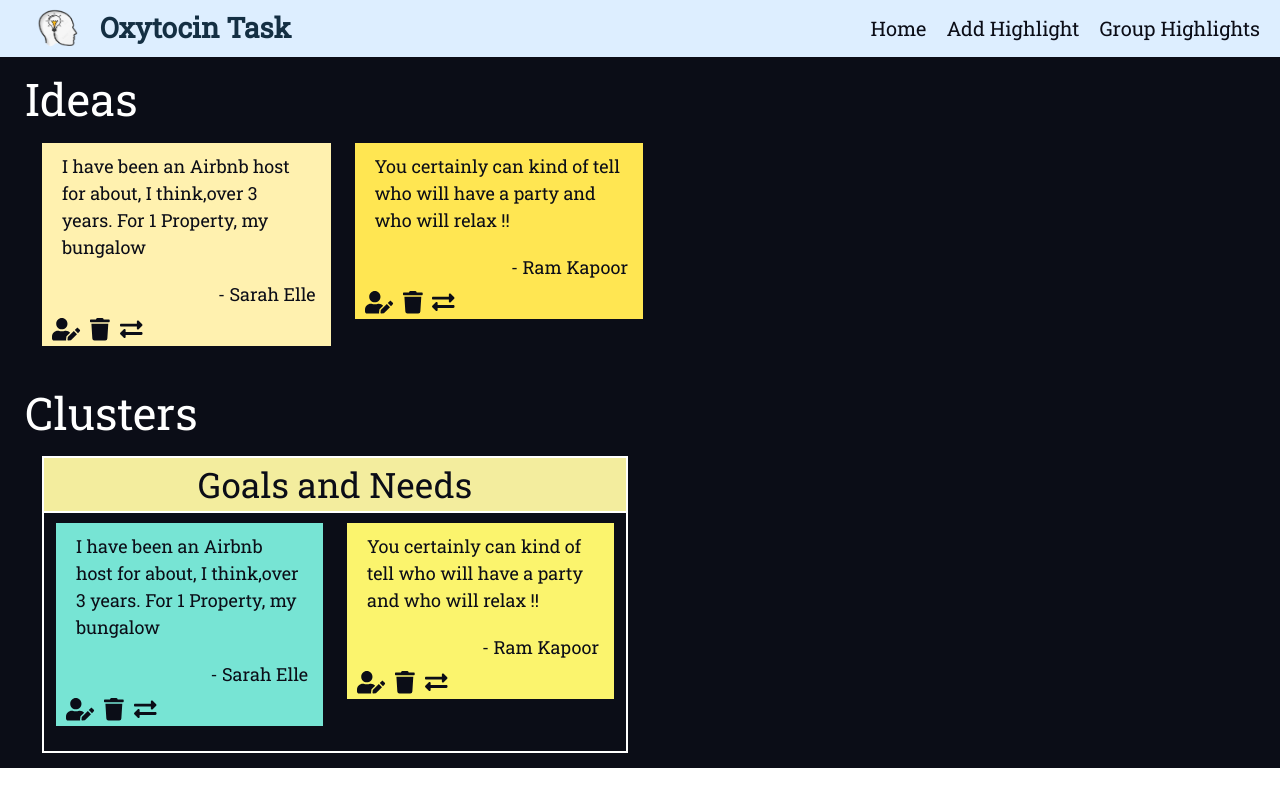
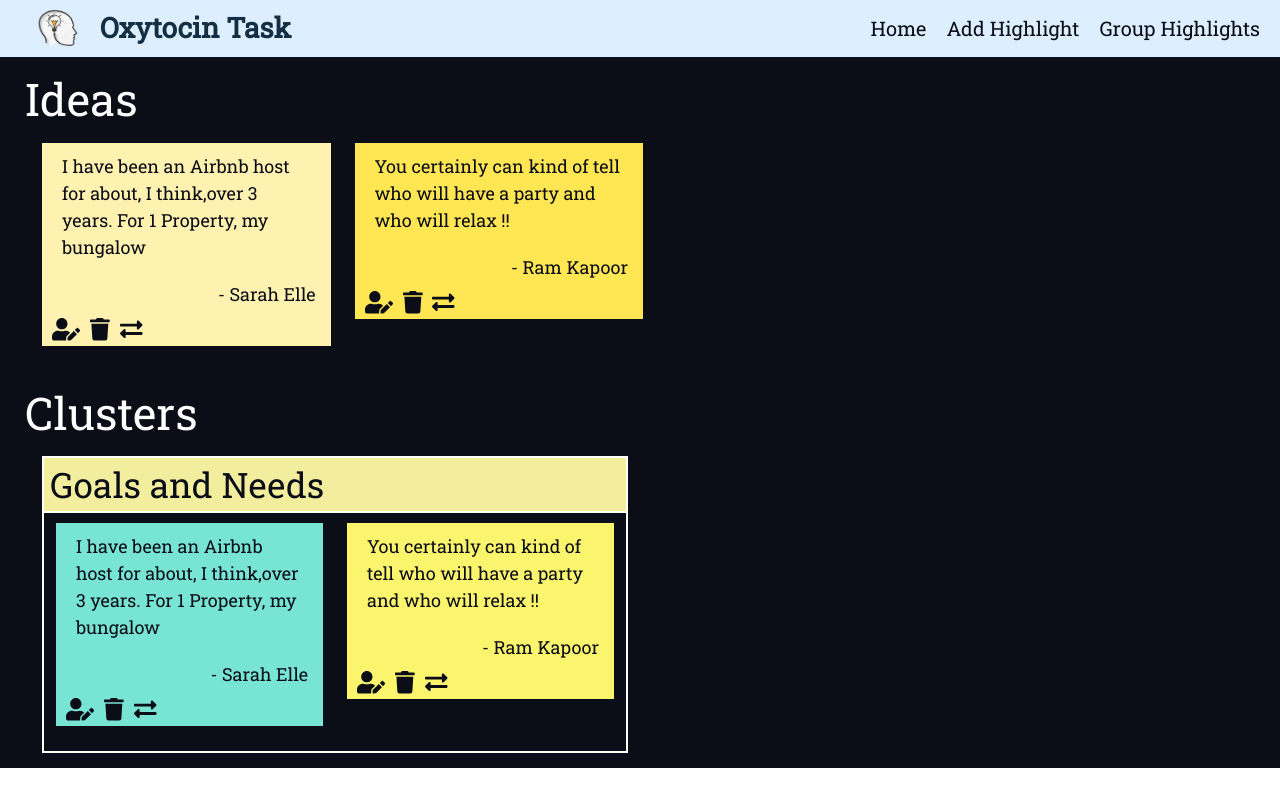
Before and after one commit to Shivam311201/BrainStorm, a React (Create React App) app: page / in a window 1280 px wide. Built offline with nearby package versions, Linux system fonts and the light colour scheme; the HTML template or start-up script is replaced by a standard one.

Commit message:
optimization in resposniveness

```diff
--- a/src/App.css
+++ b/src/App.css
@@ -59,6 +59,18 @@
     margin-right: 30px;
     margin-top: 12px;
 }
+.Nav_Notdisplay{
+    opacity: 0;
+    position: absolute;
+    /* transition: all .5s ; */
+}
+.Nav_display{
+    background-color:white;
+    padding-bottom:15px;
+    padding-top:4px;
+    opacity: 1;
+    transform: translateY(0px);
+}
 @media screen and (max-width:814px){
     .logo_img{
         margin-left: 10px !important;
--- a/src/Home/ClusterIdea/ClusterBox.js
+++ b/src/Home/ClusterIdea/ClusterBox.js
@@ -60,13 +60,20 @@ function ClusterBox(props)
 
     }
     return (<div className="cluster clusterBoxOuter">
-       <div className="clusterHeading" style={{backgroundColor:clusterHeadColors[idx]}}>{props.ClusterTitle}
+       <div className="clusterHeading" style={{backgroundColor:clusterHeadColors[idx]}}>
+       <Row className="p-0 m-0">
+       <Col className="p-0 m-0" lg={11} md={11} sm={11} xs={11}>
+       {props.ClusterTitle}
+       </Col>
+       <Col className="p-0 m-0" lg={1} md={1} sm={1} xs={1}>
        {ClusterCheckBox&&(MIdea[0].ClusterName!=props.ClusterTitle)&&<input className="moveCheckbox"
        onChange={()=>{
         setClusterCheckBox(false);
         Move();
         }}
        type="checkbox"></input>}
+       </Col>
+       </Row>
        </div>
         <Row className="m-0 p-0">
           {props.Ideas.map((item)=>
--- a/src/Home/Home_style.css
+++ b/src/Home/Home_style.css
@@ -62,11 +62,11 @@
  border:#fff solid 2px;
 }
 .clusterHeading{
-    text-align: center;
     color: #0B0D17;
     font-family: 'Roboto Slab', serif;
     font-size: 35px;
     font-weight: 500;
+    padding-left: 6px;
     margin-bottom: 10px;
     border-bottom: #fff solid 2px;
 }
@@ -78,7 +78,7 @@
     text-align: center;
     font-family: 'Roboto Slab', serif;
     color: #fff;
-    margin-top: -20px;
+    margin-top: -5px;
     margin-bottom: 15px;
 }
 .Done_Button{
@@ -124,7 +124,7 @@
     width: 70px;
     border-radius: 4px;
     margin-right: 40px;
-    margin-top: 50px;
+    margin-top: 28px;
     margin-bottom: 10px;
     border: #0B0D17;
     font-family: 'Roboto Slab', serif;
@@ -155,8 +155,7 @@
     width: 335px;
 }
 .moveCheckbox{
-    margin-right: -100px;
-    margin-left: 100px;
+    margin-left: -5px;
     height: 25px;
     width: 25px;
 }
--- a/src/Navbar.js
+++ b/src/Navbar.js
@@ -40,7 +40,7 @@ function Navbar(props)
      </div>}
      {winWidth<=730&&<FontAwesomeIcon className="pages_option1" size="2x" icon={faBars} onClick={()=>setNav(!Nav)} />}
    </div>
-   {winWidth<=730&&Nav&&<div style={{backgroundColor:"white",paddingBottom:"15px",paddingTop:"4px"}}>
+   {winWidth<=730&&<div className={Nav===true?"Nav_display":"Nav_Notdisplay"} style={{}}>
    <Link to="/" style={{textDecoration:"none"}}>
      <div className="nav_options1">Home</div>
      </Link>
```
